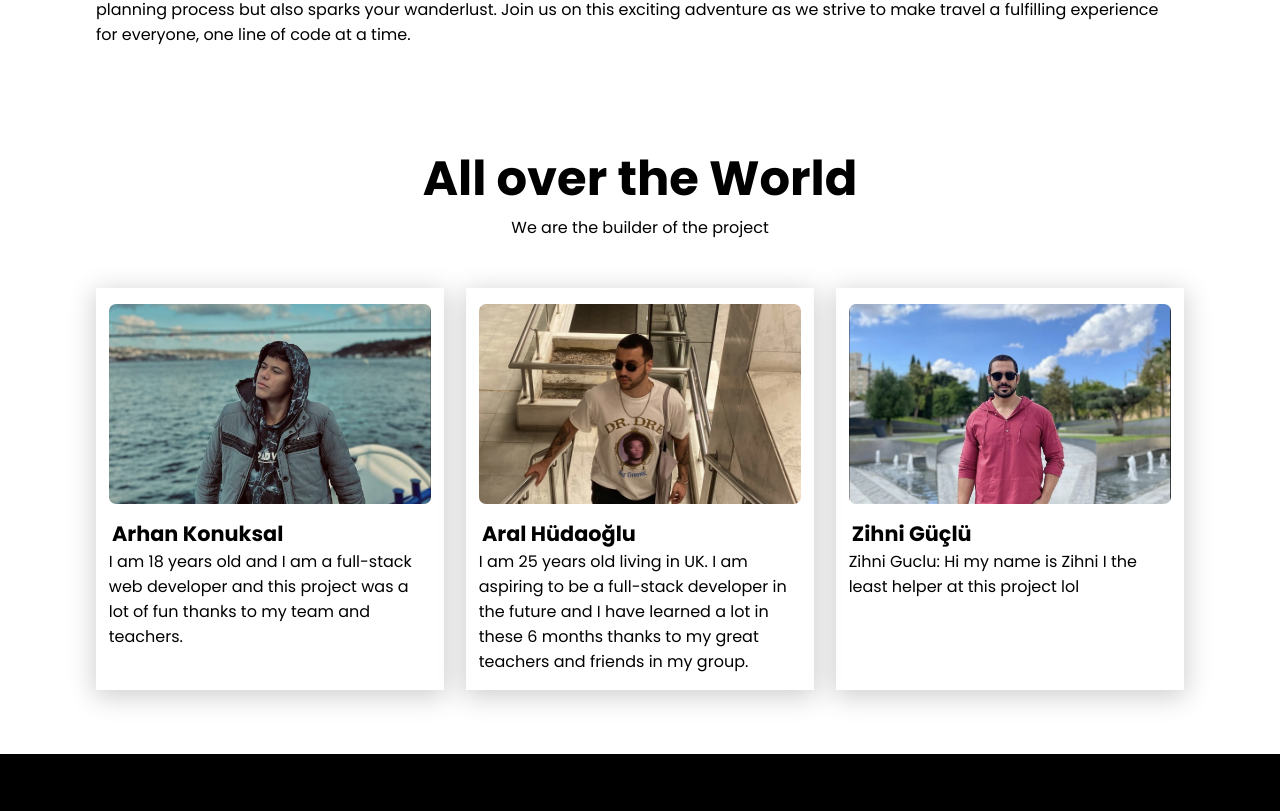
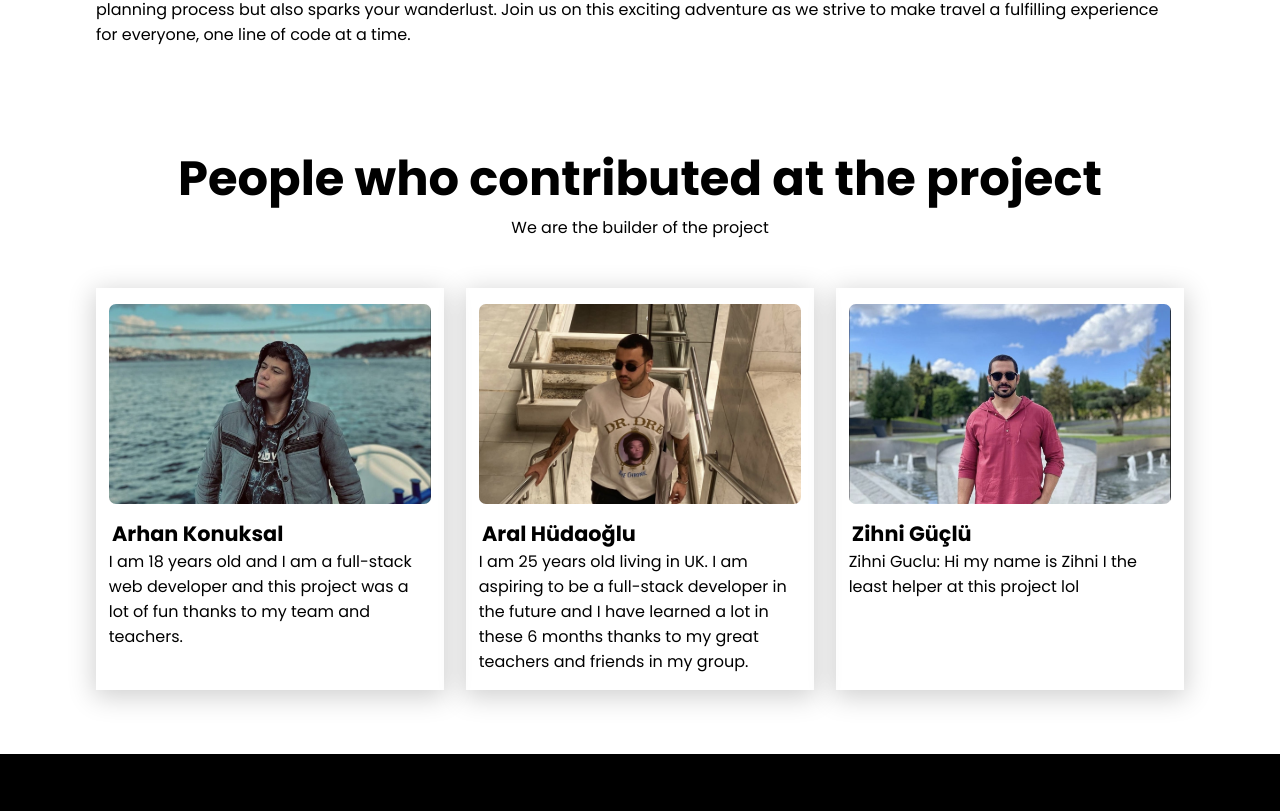
Before and after one commit to ArhanKonuksal/Travel-Agency-fe, a React (Create React App) app: page /about in a window 1280 px wide. Shown: the part 949-1760 px from the top of the page. Built offline with nearby package versions, Linux system fonts and the light colour scheme.

Commit message:
bugs fixed

```diff
--- a/src/routes/About.js
+++ b/src/routes/About.js
@@ -21,7 +21,7 @@ function About (){
     />
     <AboutUs />
     <div className="trip">
-    <h1>All over the World</h1>
+    <h1>People who contributed at the project</h1>
     <p>We are the builder of the project</p>
     <div className="tripcard">
     <TripData
```
Also changed, not shown: src/components/Footer/Footer.js (+4 -12 lines).
